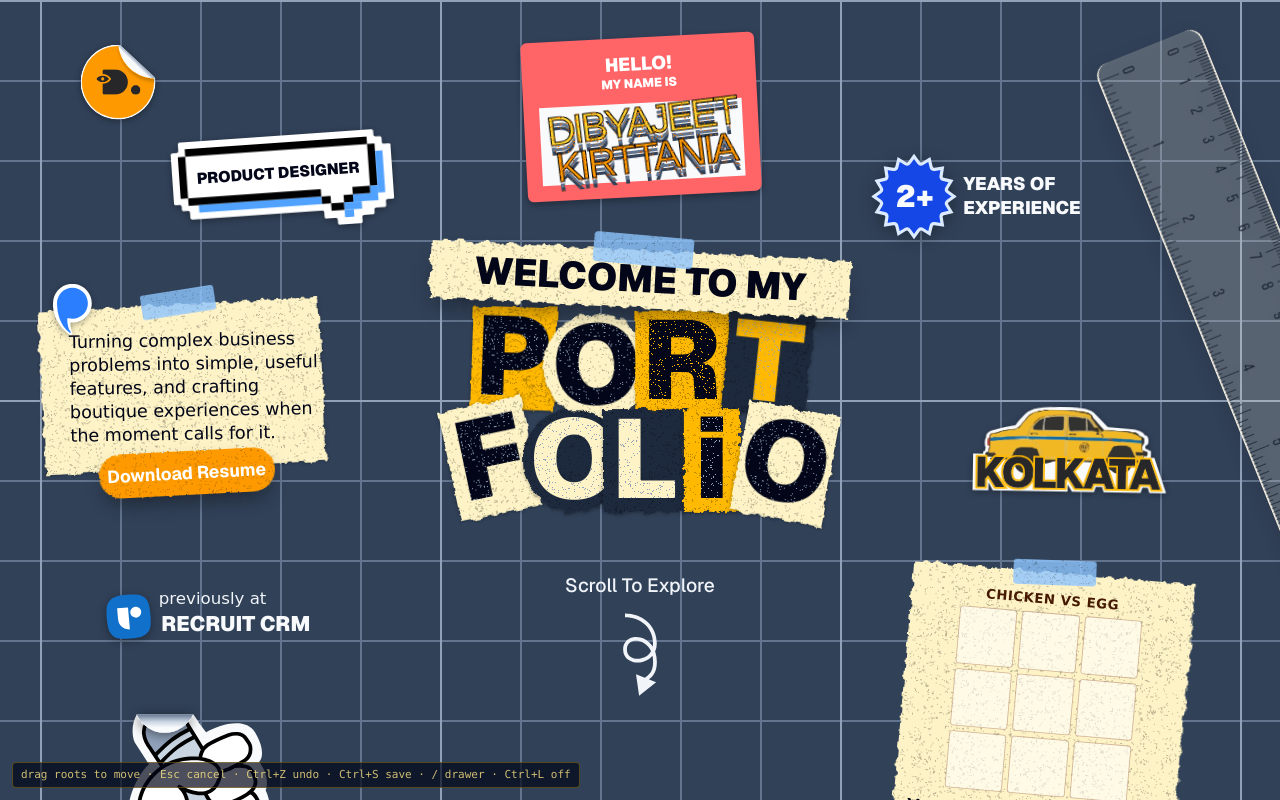
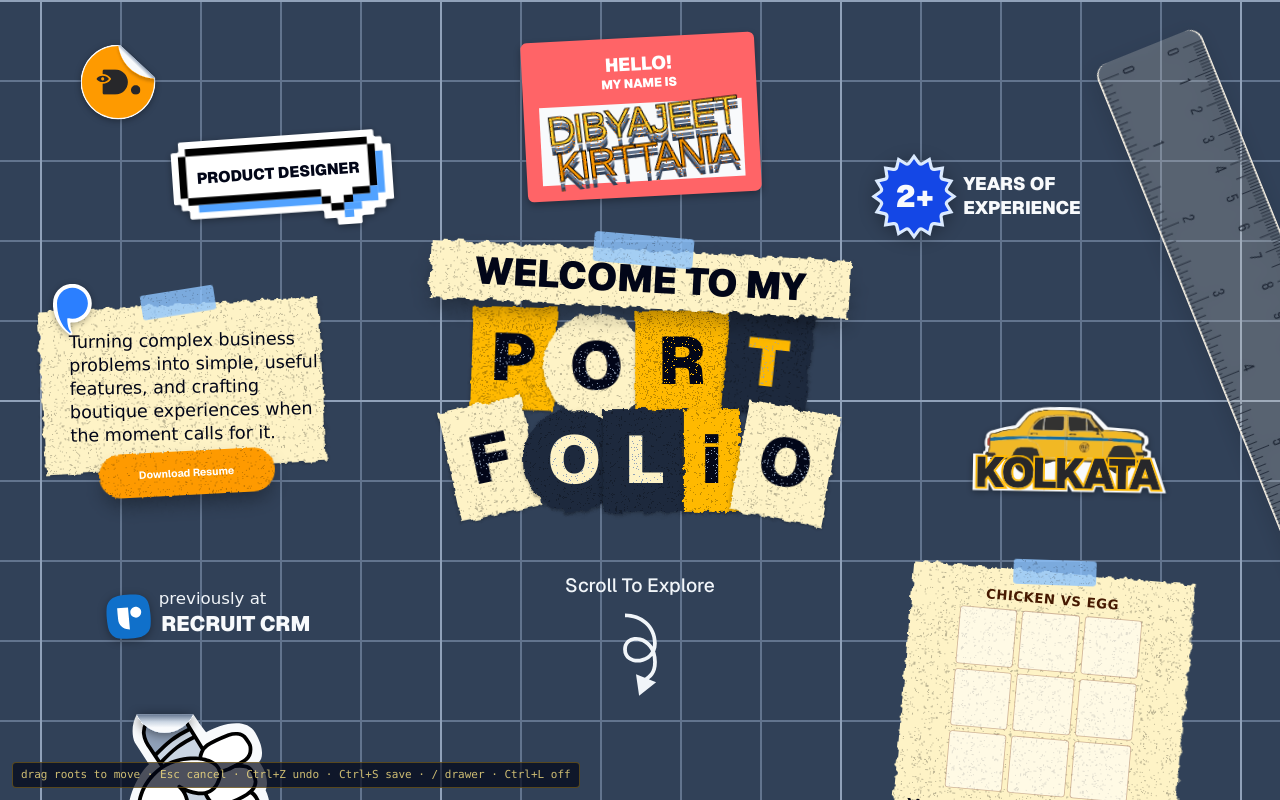
Before and after one commit to uxdibyajeet/paper-trail, a React (Vite) app: page / in a window 1280 px wide. Shown: the top 800 px of the page. Built offline with nearby package versions, Linux system fonts and the light colour scheme; a web font is replaced by a local one.

Commit message:
Use fluid clamp() typography for Word and primary button

```diff
--- a/src/components/PrimaryButton.tsx
+++ b/src/components/PrimaryButton.tsx
@@ -1,7 +1,7 @@
 import { useState } from 'react'
 import type { CSSProperties } from 'react'
 import type { LayoutEntry } from '../lib/layout'
-import { colorValue } from '../lib/layout'
+import { colorValue, fluidFont } from '../lib/layout'
 import { track } from '../lib/analytics'
 import NoiseFilter from './NoiseFilter'
 import type { FxKind } from '../lib/noise'
@@ -48,7 +48,7 @@ export default function PrimaryButton({
       <span
         className="absolute inset-0 flex items-center justify-center whitespace-nowrap font-sans font-bold capitalize text-white"
         style={{
-          fontSize: entry.fontSize ?? 20,
+          fontSize: fluidFont(entry.fontSize ?? 20),
         }}
       >
         {entry.content}
--- a/src/components/Word.tsx
+++ b/src/components/Word.tsx
@@ -1,6 +1,6 @@
 import type { CSSProperties } from 'react'
 import type { LayoutEntry, WordLetter } from '../lib/layout'
-import { colorValue, shadowValue } from '../lib/layout'
+import { colorValue, shadowValue, fluidFont } from '../lib/layout'
 import { effectFilterId } from '../lib/noise'
 import NoiseFilter from './NoiseFilter'
 import './Word.css'
@@ -54,7 +54,7 @@ export default function Word({ entry }: { entry: LayoutEntry }) {
         }
         const charStyle: CSSProperties = {
           color: colorValue(letter.color) ?? 'var(--color-slate-950)',
-          fontSize: 24,
+          fontSize: fluidFont(24),
           textTransform: letter.transform ?? 'uppercase',
           zIndex: 10,
           left: '50%',
```
